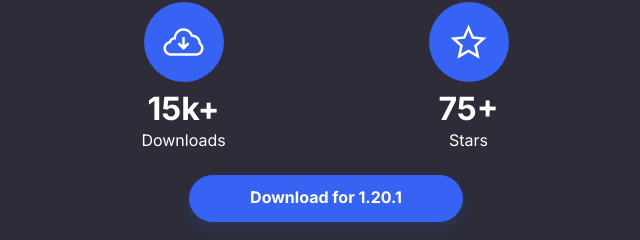
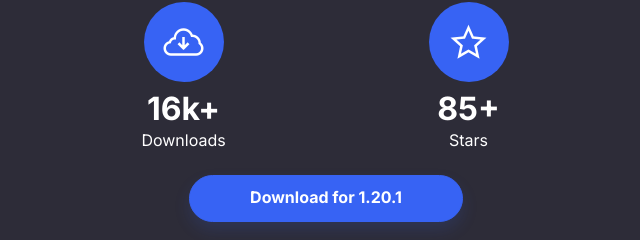
Before and after one commit to Nekiplay/MeteorPlus, a plain HTML site: page index.html in a window 1280 px wide. Shown: the part 292-532 px from the top of the page, 314-954 px from the left. Drawn offline with Linux system fonts and the light colour scheme; no server answers.

Commit message:
Update index.html

```diff
--- a/index.html
+++ b/index.html
@@ -43,7 +43,7 @@
                     <div class="text-center d-flex flex-column justify-content-center align-items-center py-3">
                         <div class="bs-icon-xl bs-icon-circle bs-icon-primary d-flex flex-shrink-0 justify-content-center align-items-center d-inline-block mb-2 bs-icon lg"><i class="la la-cloud-download"></i></div>
                         <div class="px-3">
-                            <h2 class="fw-bold mb-0">15k+</h2>
+                            <h2 class="fw-bold mb-0">16k+</h2>
                             <p class="mb-0">Downloads</p>
                         </div>
                     </div>
@@ -52,7 +52,7 @@
                     <div class="text-center d-flex flex-column justify-content-center align-items-center py-3">
                         <div class="bs-icon-xl bs-icon-circle bs-icon-primary d-flex flex-shrink-0 justify-content-center align-items-center d-inline-block mb-2 bs-icon lg"><i class="la la-star-o"></i></div>
                         <div class="px-3">
-                            <h2 class="fw-bold mb-0">75+</h2>
+                            <h2 class="fw-bold mb-0">85+</h2>
                             <p class="mb-0">Stars</p>
                         </div>
                     </div>
```
